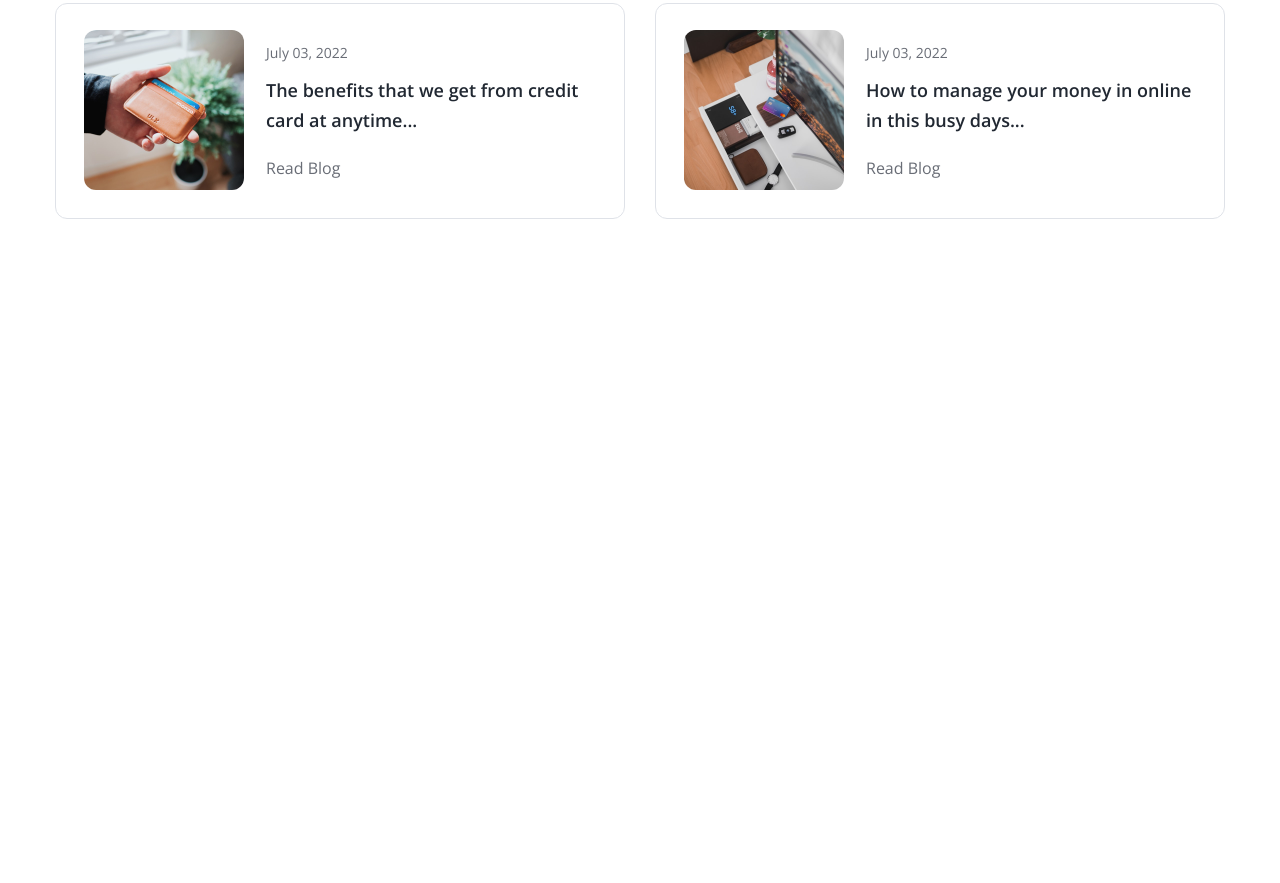
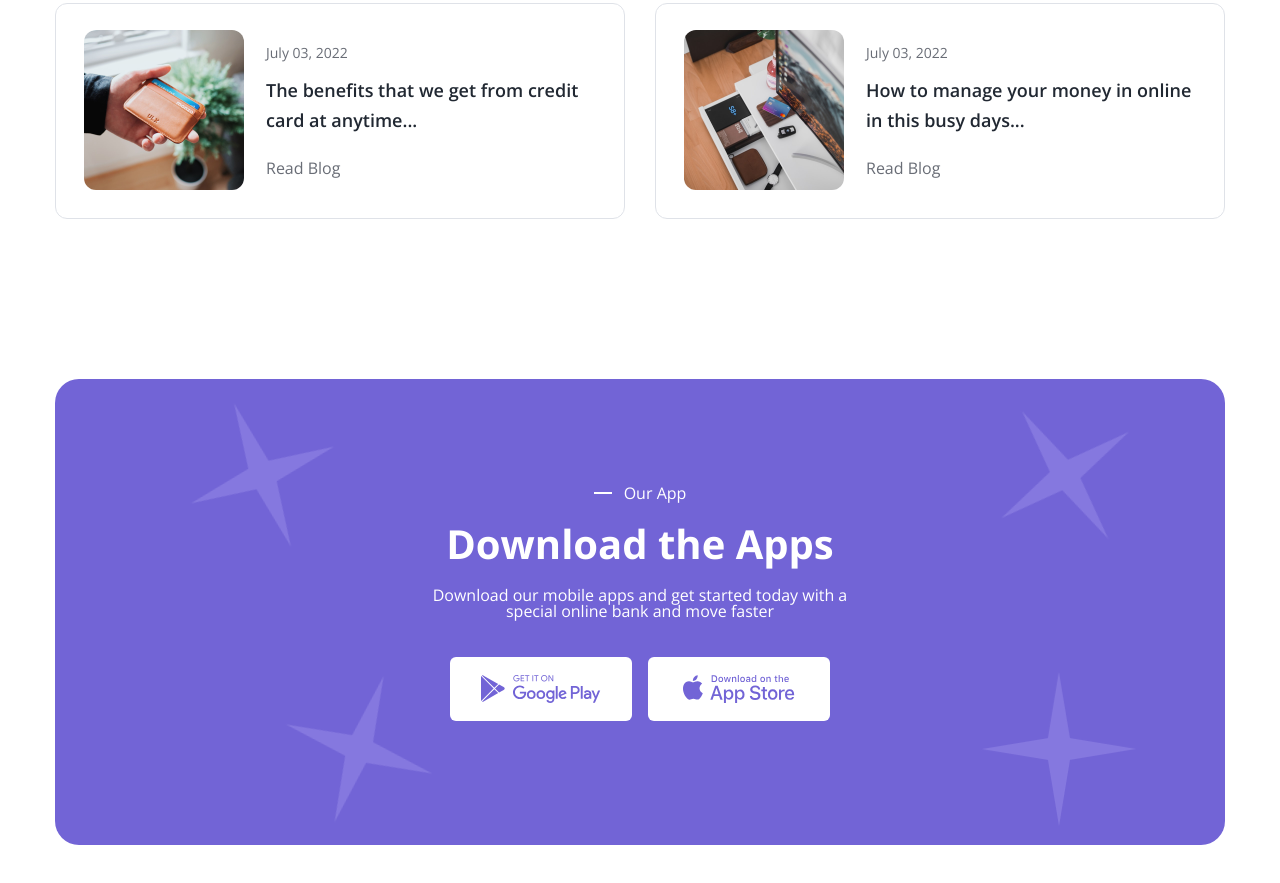
Before and after one commit to nguyenphamphu20/Mobile-Banking-Website, a plain HTML site: page index.html in a window 1280 px wide. Shown: the part 4402-5285 px from the top of the page. Drawn offline with nearby package versions, Linux system fonts and the light colour scheme.

Commit message:
done download

```diff
--- a/assets/css/animation.css
+++ b/assets/css/animation.css
@@ -55,3 +55,28 @@
 .service__group-trend {
     animation-delay: 0.6s;
 }
+
+/* download */
+.download__star--pos-2 {
+    animation-delay: 0.2s !important;
+}
+
+.download__star--pos-3 {
+    animation-delay: 0.6s !important;
+}
+
+.download__star--pos-4 {
+    animation-delay: 1s !important;
+}
+
+@keyframes move {
+    0% {
+        transform: translateX(0%) rotate(0deg);
+    }
+    50% {
+        transform: translateX(50%) rotate(90deg);
+    }
+    100% {
+        transform: translateX(0%) rotate(180deg);
+    }
+}
--- a/assets/css/styles.css
+++ b/assets/css/styles.css
@@ -93,7 +93,7 @@ a {
     content: "";
     width: 18px;
     height: 2px;
-    background: #696d77;
+    background: currentColor;
 }
 /* header */
 
@@ -1208,7 +1208,7 @@ a {
 }
 
 .blog__item:hover .blog__link {
-    color: #7264D6;
+    color: #7264d6;
 }
 
 .blog__img {
@@ -1242,3 +1242,68 @@ a {
     line-height: 1.63; /* 162.5% */
     transition: color ease 0.2s;
 }
+
+/* download */
+.download {
+    margin-top: 160px;
+}
+
+.main-download {
+    position: relative;
+    height: 466px;
+    padding: 100px 0;
+    border-radius: 24px;
+    background: #7264d6;
+    display: flex;
+    flex-direction: column;
+    align-items: center;
+}
+
+.download__title {
+    color: #fff;
+}
+
+.download__heading {
+    margin-top: 12px;
+    color: #fff;
+}
+
+.download__desc {
+    margin-top: 18px;
+    width: 435px;
+    text-align: center;
+    color: #fff;
+}
+
+.download__gallery {
+    margin-top: 38px;
+    display: flex;
+    gap: 16px;
+}
+
+.download__star {
+    display: inline-block;
+    position: absolute;
+    transition: transform ease 2s;
+    animation: move 4s infinite;
+}
+
+.download__star--pos-1{
+    top: 19px;
+    left: 112px;
+}
+
+.download__star--pos-2 {
+    top: 19px;
+    right: 112px;
+}
+
+.download__star--pos-3 {
+    bottom: 19px;
+    left: 166px;
+}
+
+.download__star--pos-4 {
+    bottom: 19px;
+    right: 166px;
+}
--- a/index.html
+++ b/index.html
@@ -679,7 +679,7 @@
                             </figure>
                             <section class="blog__content">
                                 <div class="blog__date">July 03, 2022</div>
-                                <h4 class="blog__subtitle">
+                                <h4 class="blog__subtitle line-clamp">
                                     Online bank is the best and secure way to
                                     save in the future...
                                 </h4>
@@ -697,7 +697,7 @@
                             </figure>
                             <section class="blog__content">
                                 <div class="blog__date">July 03, 2022</div>
-                                <h4 class="blog__subtitle">
+                                <h4 class="blog__subtitle line-clamp">
                                     Why do you need to open a bank account in
                                     online..
                                 </h4>
@@ -715,7 +715,7 @@
                             </figure>
                             <section class="blog__content">
                                 <div class="blog__date">July 03, 2022</div>
-                                <h4 class="blog__subtitle">
+                                <h4 class="blog__subtitle line-clamp">
                                     The benefits that we get from credit card at
                                     anytime...
                                 </h4>
@@ -733,7 +733,7 @@
                             </figure>
                             <section class="blog__content">
                                 <div class="blog__date">July 03, 2022</div>
-                                <h4 class="blog__subtitle">
+                                <h4 class="blog__subtitle line-clamp">
                                     How to manage your money in online in this
                                     busy days...
                                 </h4>
@@ -743,6 +743,24 @@
                     </section>
                 </div>
             </section>
+            <!-- download -->
+             <section class="download">
+                <div class="container">
+                    <div class="main-download">
+                        <h4 class="title download__title">Our App</h4>
+                        <h2 class="download__heading heading-level-2">Download the Apps</h2>
+                        <p class="download__desc">Download our mobile apps and get started today with a special online bank and move faster</p>
+                        <figure class="download__gallery">
+                            <img src="./assets/icon/google-play.svg" alt="google-play" class="download__img">
+                            <img src="./assets/icon/app-store.svg" alt="app-store" class="download__img">
+                        </figure>
+                        <img src="./assets/icon/star.svg" alt="star" class="download__star download__star--pos-1">
+                        <img src="./assets/icon/star.svg" alt="star" class="download__star download__star--pos-2">
+                        <img src="./assets/icon/star.svg" alt="star" class="download__star download__star--pos-3">
+                        <img src="./assets/icon/star.svg" alt="star" class="download__star download__star--pos-4">
+                    </div>
+                </div>
+             </section>
         </main>
         <script src="https://unpkg.com/aos@next/dist/aos.js"></script>
         <script>
```
Also changed, not shown: assets/icon/app-store.svg (added), assets/icon/google-play.svg (added), assets/icon/star.svg (added).
